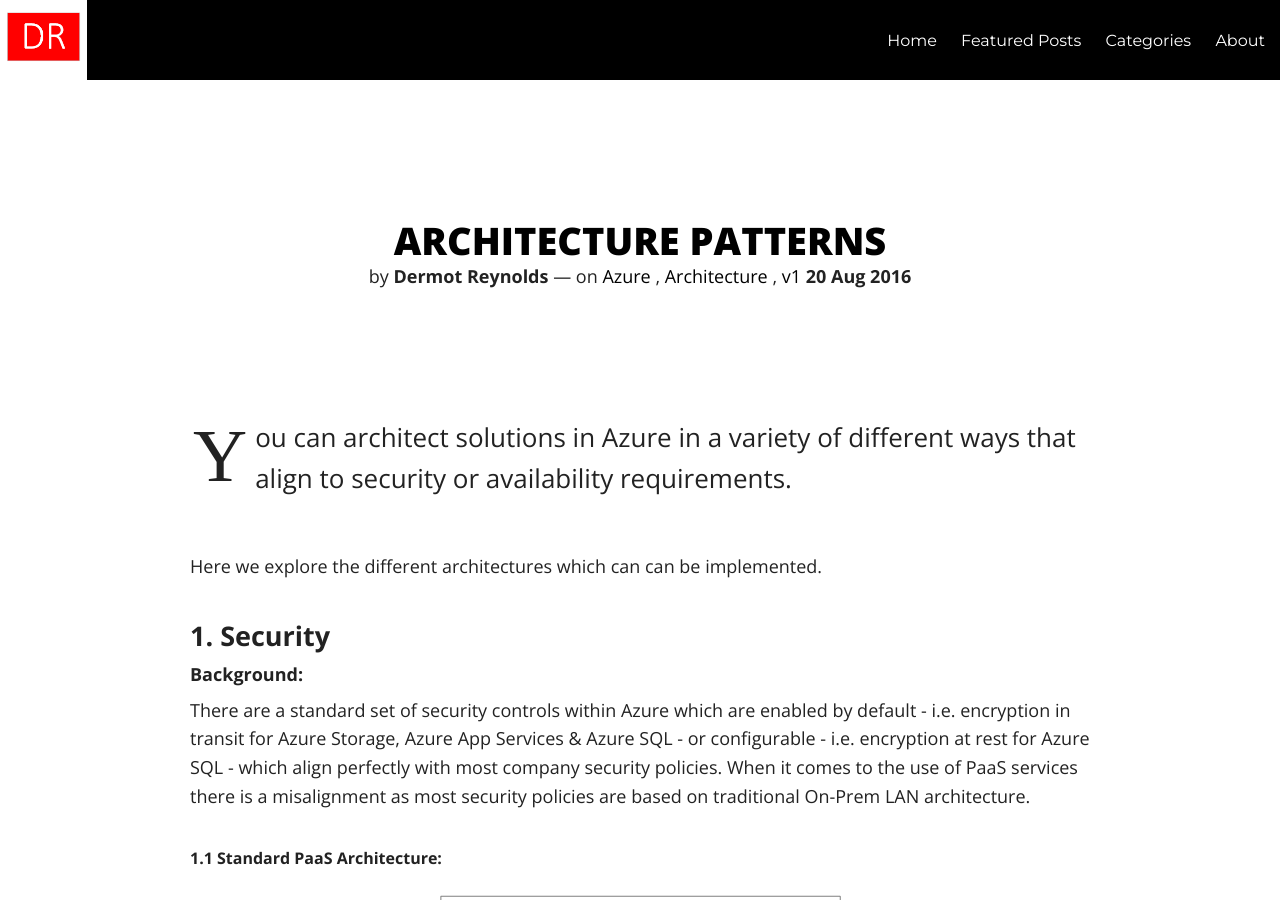
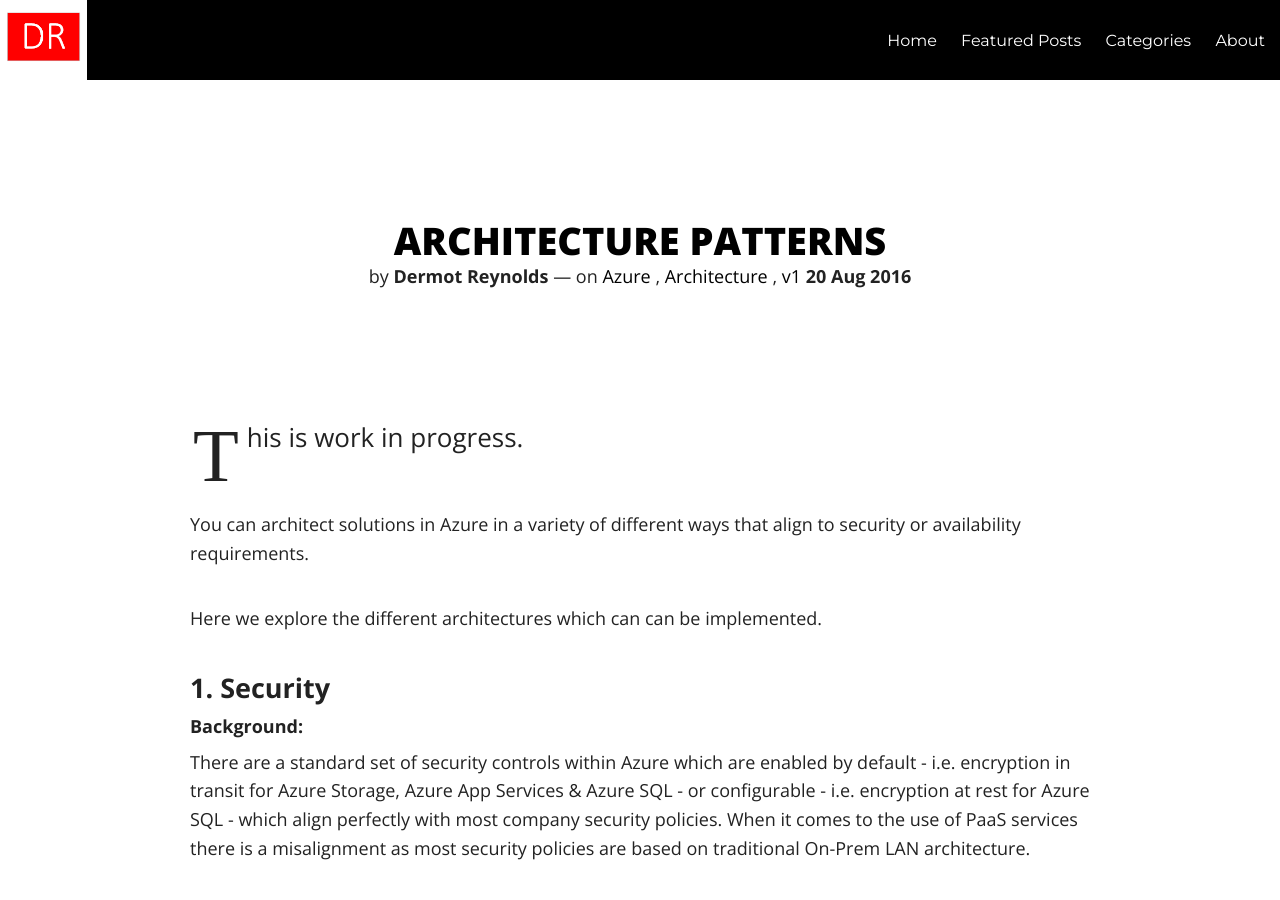
Before and after one commit to dermotreynolds/old.dermotreynolds.github.io, a Jekyll site: the page built from _posts/inprogress/2018-06-20-0-architecture-patterns.md, in a window 1280 px wide and 900 px high. Built offline with Jekyll 4.4.1, drawn with Linux system fonts in a browser that asks for light colours; nearby versions of some CDN libraries; some of the changed text lies outside the part shown.

Commit message:
Full End To End

```diff
--- a/_posts/inprogress/2018-06-20-0-architecture-patterns.md
+++ b/_posts/inprogress/2018-06-20-0-architecture-patterns.md
@@ -7,6 +7,8 @@ category: Architecture
 tags: [Azure, Architecture, v1]
 
 ---
+This is work in progress.
+
 You can architect solutions in Azure in a variety of different ways that align to security or availability requirements.
 
 Here we explore the different architectures which can can be implemented.
@@ -20,6 +22,7 @@ There are a standard set of security controls within Azure which are enabled by
 
 ###### 1.1 Standard PaaS Architecture:
 
+Below is a typical PaaS architecture.
 ![](/images/APP-SQL-PAAS.png)
 
 ###### 1.2 PaaS App Service & Private PaaS SQL Architecture:
```
